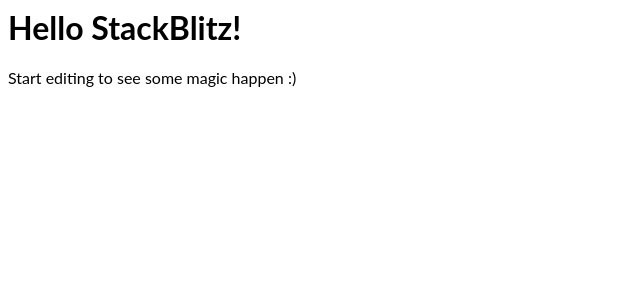
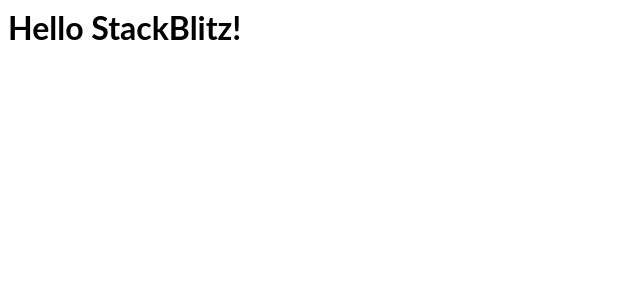
Before and after one commit to poojachoudhary560/react-optimizations-pc, a React (Create React App) app: page / in a window 1280 px wide. Shown: the top 300 px of the page, without its empty margins (0-640 px from the left). Built offline with nearby package versions, Linux system fonts and the light colour scheme.

Commit message:
5 files modified

```diff
--- a/src/App.js
+++ b/src/App.js
@@ -1,11 +1,12 @@
-import React from "react";
-import "./style.css";
+import React from 'react';
+import './style.css';
+import BasicMemo from './BasicMemo';
 
 export default function App() {
   return (
     <div>
       <h1>Hello StackBlitz!</h1>
-      <p>Start editing to see some magic happen :)</p>
+      <BasicMemo />
     </div>
   );
 }
--- a/src/BasicMemo/Parent.js
+++ b/src/BasicMemo/Parent.js
@@ -1,5 +1,6 @@
 import React, { Component } from 'react';
 import WithoutMemoChild from './WithoutMemoChild';
+import WithMemoChild from './WithoutMemoChild';
 
 class Parent extends Component {
   state = {
@@ -14,6 +15,7 @@
     return (
       <>
         <WithoutMemoChild val={this.state.val} />
+        <WithMemoChild val={this.state.val} />
       </>
     );
   }
--- a/src/BasicMemo/WithMemoChild.js
+++ b/src/BasicMemo/WithMemoChild.js
@@ -0,0 +1,5 @@
+import React from 'react';
+
+const WithMemoChild = ({ val }) => <p>{val}</p>;
+
+export default WithMemoChild;
--- a/src/BasicMemo/WithoutMemoChild.js
+++ b/src/BasicMemo/WithoutMemoChild.js
@@ -0,0 +1,5 @@
+import React from 'react';
+
+const WithoutMemoChild = ({ val }) => <p>{val}</p>;
+
+export default WithoutMemoChild;
--- a/src/BasicMemo/index.js
+++ b/src/BasicMemo/index.js
@@ -0,0 +1,3 @@
+import Parent from './Parent';
+
+export default Parent;
```
